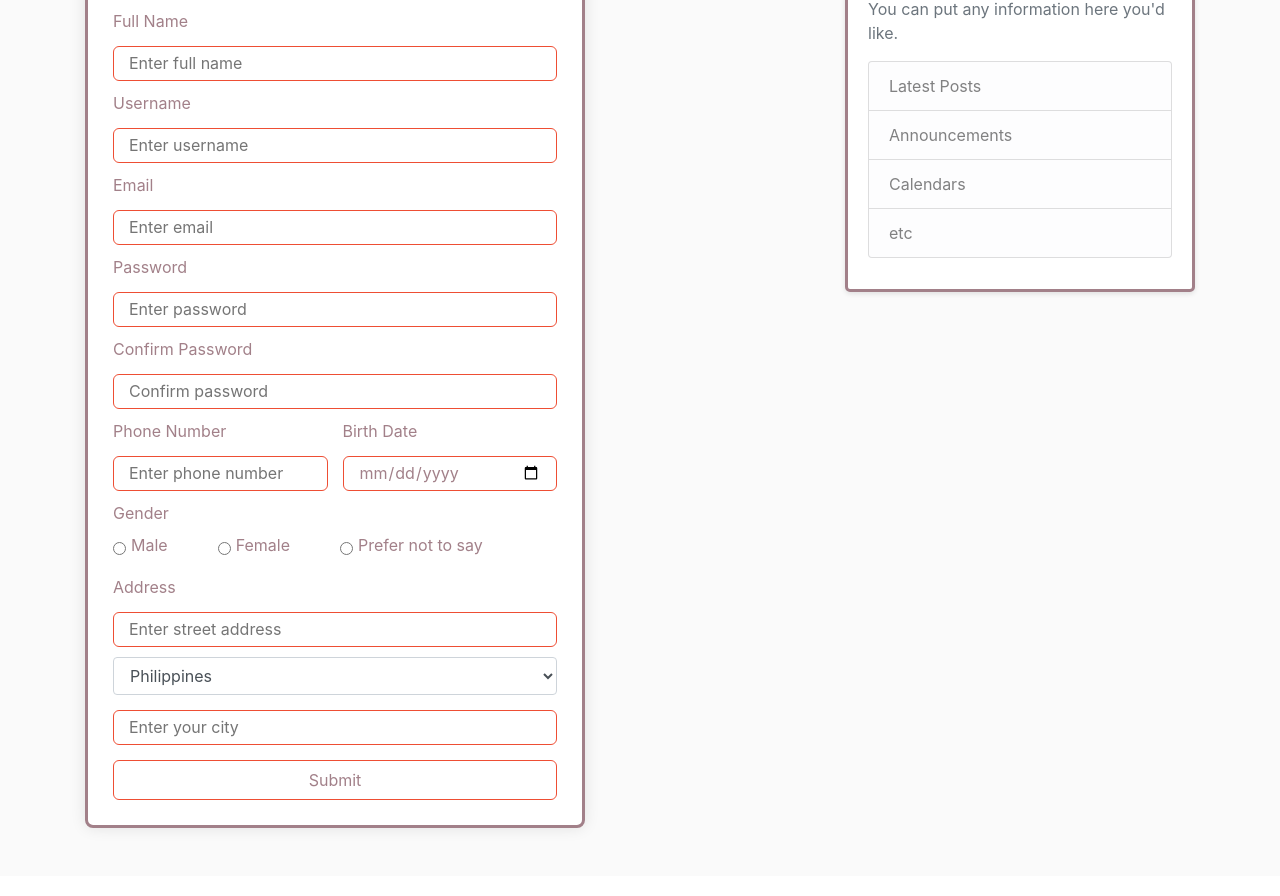
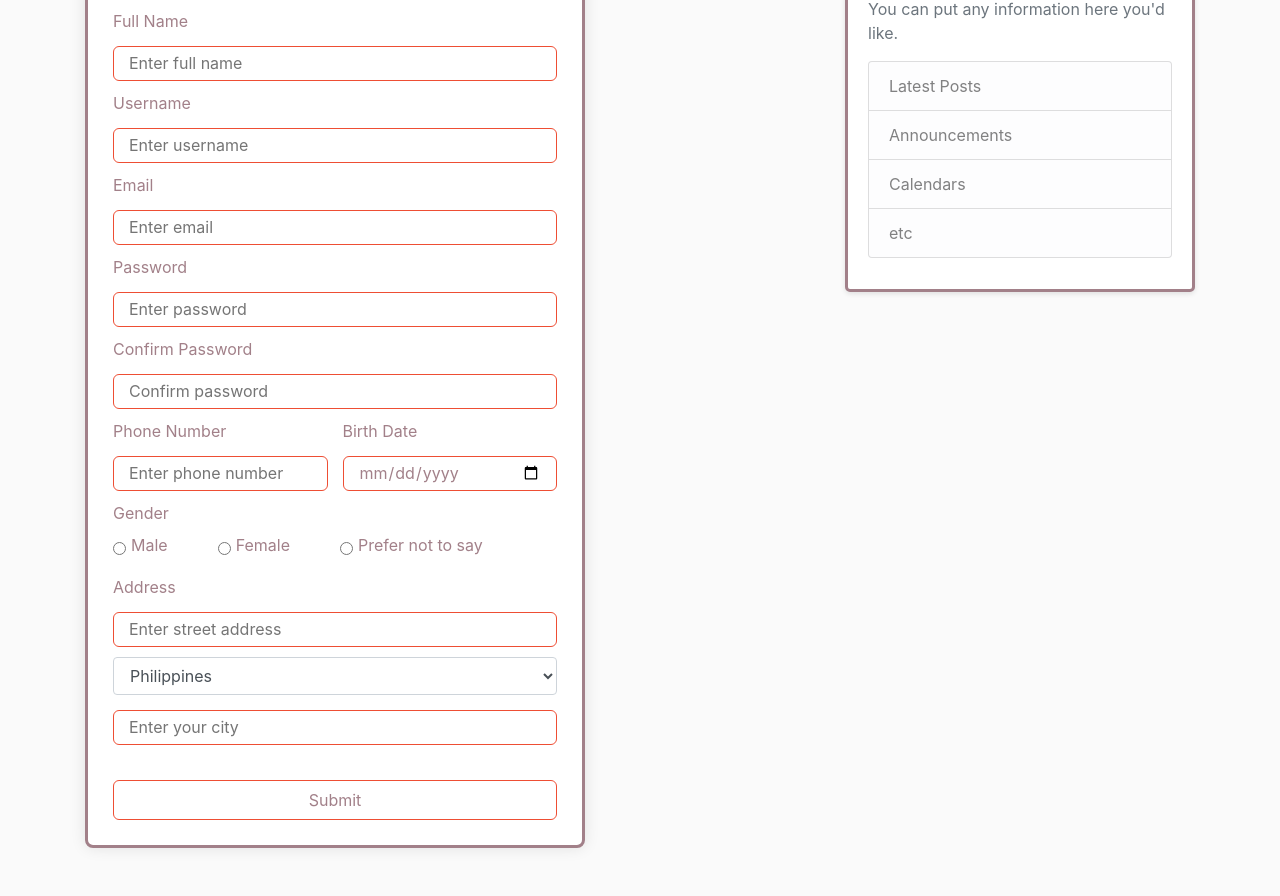
Before and after one commit to ceecedy/flask_blogpose, a Flask app: page /register in a window 1280 px wide. Shown: the part 143-1039 px from the top of the page. Before the commit the page ends 975 px from the top, so only its background shows below. Run offline with Flask 3, Linux system fonts and the light colour scheme; some libraries are stand-ins or nearby versions.

Commit message:
changes in submit button margin

```diff
--- a/blogpose/static/register.css
+++ b/blogpose/static/register.css
@@ -106,7 +106,7 @@
   background-color: transparent;
   font-size: 1rem;
   font-weight: 400;
-  margin-top: 15px;
+  margin-top: 35px;
   border: 1px solid;
   border-color: #EE4E34;
   position: relative;
```
